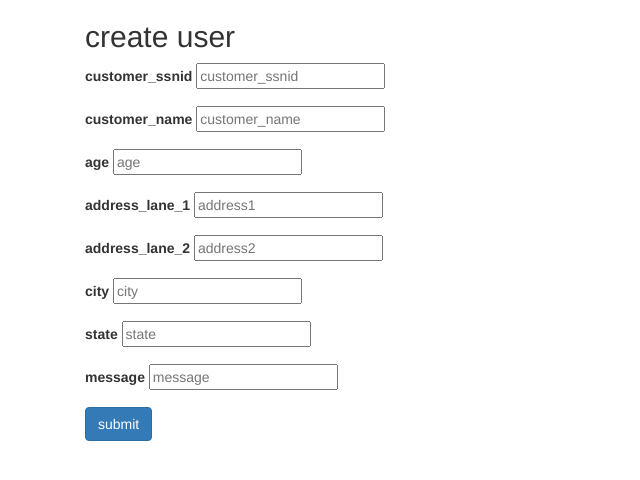
After one commit to jinto-josan/retail_bank, a Flask app: page /createuser in a window 1280 px wide. The commit adds this page. Shown: the top 480 px of the page, without its empty margins (0-640 px from the left). Run offline with Flask 2, Linux system fonts and the light colour scheme; some libraries are stand-ins or nearby versions.

Commit message:
customer creation

```diff
--- a/application/routes.py
+++ b/application/routes.py
@@ -2,16 +2,18 @@
 To define all the routes
 '''
 from application import app
-from flask import render_template,flash,redirect,request,url_for
+from flask import render_template,flash,redirect,request,url_for, jsonify
 from application.forms import LoginForm
 from application import db
-from application.db_models import Userstore
+from application.db_models import Userstore, Accounts, Customer
 db.drop_all()
 db.create_all()
-db.session.add(Userstore(loginid='admin',password='admin'))
+db.session.add(Userstore(loginid='admin', password='admin', user_type='accountexec'))
+db.session.add(Userstore(loginid='cashier', password='teller', user_type='cashier'))
 db.session.commit()
 
-@app.route('/',methods = ['GET', 'POST'])
+
+@app.route('/', methods = ['GET'])
 @app.route('/login', methods = ['GET', 'POST'])
 def login():
     form = LoginForm()
@@ -19,7 +21,7 @@ def login():
         id = Userstore.query.filter_by(loginid=form.login.data).first()
         print(id)
         form.login.data=''
-        if id == None:
+        if id==None:
             flash('Login id not available')
         else:
             password = Userstore.query.filter_by(password=form.password.data).first()
@@ -37,3 +39,37 @@ def check_login():
     if request.method == "POST":
         req = request.form
         print(req)
+
+
+@app.route('/createuser', methods=['GET', 'POST'])
+def createuser():
+    if request.method == 'POST':
+        # print(request.values)
+        try:
+            customer_ssnid = request.values.get("customer_ssnid")
+            # print(customer_ssnid)
+            customer_name = request.values.get('customer_name')
+            age = request.values.get('age')
+            address1 = request.values.get('address1')
+            address2 = request.values.get('address2')
+            city = request.values.get("city")
+            state = request.values.get("state")
+            # status = request.values.get("status")
+            message = request.values.get("message")
+            db.session.add(Customer(customer_ssnid=customer_ssnid, customer_name=customer_name, age=age,
+                                    address_lane_1=address1, address_lane_2=address2, city=city, state=state,
+                                    message=message))
+            out = {'success': True, 'message': "Customer creation initiated successfully"}
+            # response = JsonResponse(out)
+            # response["Access-Control-Allow-Origin"] = "*"
+            # response["Access-Control-Allow-Methods"] = "GET, OPTIONS"
+            # response["Access-Control-Max-Age"] = "1000"
+            # response["Access-Control-Allow-Headers"] = "X-Requested-With, Content-Type"
+            return jsonify(out)
+            # return render_template()
+        except Exception as e:
+            print(e)
+            out = {'success': False, 'message': "some error occurred while creating user"}
+            return jsonify(out)
+    else:
+        return render_template('create_user.html')
--- /dev/null
+++ b/application/templates/create_user.html
@@ -0,0 +1,87 @@
+{% extends 'layout.html' %}
+{% block page_content %}
+<h2>create user</h2>
+<link rel="stylesheet" href="https://maxcdn.bootstrapcdn.com/bootstrap/3.4.0/css/bootstrap.min.css">
+    <script src="https://maxcdn.bootstrapcdn.com/bootstrap/3.4.0/js/bootstrap.min.js"></script>
+<form method="post" id="test-form">
+    <div class="form-group">
+    <label>customer_ssnid</label>
+    <input type="number" name="customer_ssnid" placeholder="customer_ssnid"/>
+  </div>
+
+  <div class="form-group">
+    <label>customer_name</label>
+    <input type="text" name="customer_name" placeholder="customer_name"/>
+  </div>
+
+  <div class="form-group">
+    <label>age</label>
+    <input type="number" name="age" placeholder="age"/>
+  </div>
+
+  <div class="form-group">
+    <label>address_lane_1</label>
+    <input type="text" name="address1" placeholder="address1"/>
+  </div>
+  <div class="form-group">
+    <label>address_lane_2</label>
+    <input type="text" name="address2" placeholder="address2"/>
+  </div>
+    <div class="form-group">
+    <label>city</label>
+    <input type="text" name="city" placeholder="city"/>
+  </div>
+<!--  <div class="form-group">-->
+<!--    <label>city</label>-->
+<!--    <input type="text" name="city" placeholder="city"/>-->
+<!--  </div>-->
+  <div class="form-group">
+    <label>state</label>
+    <input type="text" name="state" placeholder="state"/>
+  </div>
+  <div class="form-group">
+    <label>message</label>
+    <input type="text" name="message" placeholder="message"/>
+  </div>
+    <button type="submit" id="sub-button" class="btn btn-primary">submit</button>
+</form>
+<script
+  src="https://code.jquery.com/jquery-3.4.1.min.js"
+  integrity="sha256-CSXorXvZcTkaix6Yvo6HppcZGetbYMGWSFlBw8HfCJo="
+  crossorigin="anonymous"></script>
+<script src="https://cdn.jsdelivr.net/npm/sweetalert2@9"></script>
+
+
+<script>
+var $form = $('form#test-form');
+
+$('#submit-form').on('click', function(e) {
+  e.preventDefault();
+    var jqxhr = $.ajax({
+    url: 'http://127.0.0.1:5000/createuser',
+    method: "GET",
+    dataType: "json",
+    data: $form.serialize(),
+    success: function(result){
+        console.log(result);
+        if(result['success']){
+          Swal.fire({
+                icon: 'success',
+                title: result["message"],
+                showConfirmButton: false,
+                timer: 2500
+              })
+        }else{
+        Swal.fire({
+              icon: 'error',
+              title: result["message"],
+              text: 'Some thing went wrong',
+              timer: 3000
+            })
+        }
+    }
+});
+});
+</script>
+
+{% endblock %}
--- a/application/templates/layout.html
+++ b/application/templates/layout.html
@@ -3,18 +3,19 @@
 <head>
   <!--bootstrap css-->
    <link rel="stylesheet" href="https://stackpath.bootstrapcdn.com/bootstrap/4.5.0/css/bootstrap.min.css" integrity="sha384-9aIt2nRpC12Uk9gS9baDl411NQApFmC26EwAOH8WgZl5MYYxFfc+NcPb1dKGj7Sk" crossorigin="anonymous">
+    <link rel="stylesheet" href="https://maxcdn.bootstrapcdn.com/bootstrap/3.4.0/css/bootstrap.min.css">
     <title>XYZBank</title>
 
 </head>
 <body>
   <div class="container">
-    {% for msg in get_flashed_messages() %}
-    <!-- bootstrap warning -->
-    <div class="alert" "alert-danger alert-dismissible fade show" role="alert">
-      <button type="button" class="close" data-dismiss="alert">&times;</button>
-      {{ msg }}
-    </div>
-    {% endfor %}
+<!--    {% for msg in get_flashed_messages() %}-->
+<!--    &lt;!&ndash; bootstrap warning &ndash;&gt;-->
+<!--    <div class="alert, alert-danger alert-dismissible fade show" role="alert">-->
+<!--      <button type="button" class="close" data-dismiss="alert">&times;</button>-->
+<!--      {{ msg }}-->
+<!--    </div>-->
+<!--    {% endfor %}-->
     {% block page_content %}
     {% endblock %}
   </div>
```
Also changed, not shown: application/db_models.py (+10 -8 lines), data.sqlite, 1 other file.
